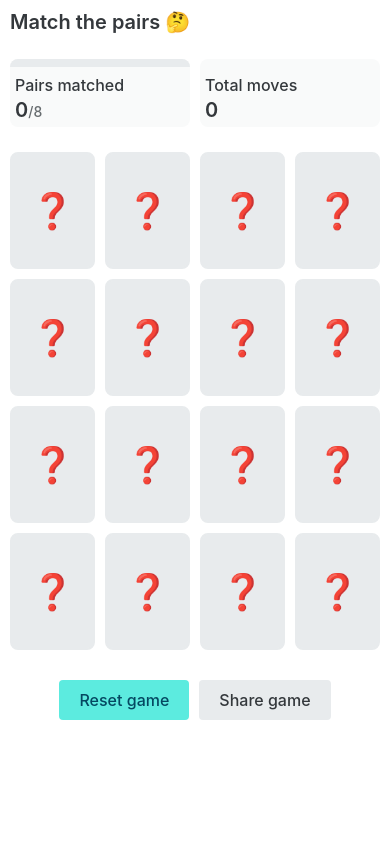
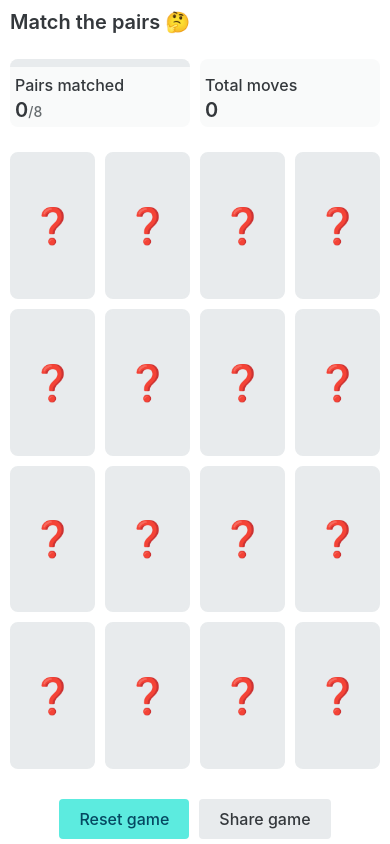
Before and after one commit to ReactNativeSchool/match-the-pairs-react-native, a React Native app: screen / in a window 390 px wide. Built offline with nearby package versions, Linux system fonts and the light colour scheme.

Commit message:
Use full screen

```diff
--- a/src/components/cards/GameCard.tsx
+++ b/src/components/cards/GameCard.tsx
@@ -60,7 +60,6 @@ const styles = StyleSheet.create({
     alignItems: "center",
     margin: Spacing.sm,
     borderRadius: Theme.radius,
-    paddingVertical: 35,
     borderWidth: 2,
     borderColor: Colors.greyMedium,
   },
--- a/src/screens/MatchThePairs.tsx
+++ b/src/screens/MatchThePairs.tsx
@@ -49,7 +49,7 @@ const MatchThePairs = () => {
       </View>
 
       {ROWS.map((indices, rowIndex) => (
-        <View style={styles.row} key={rowIndex}>
+        <View style={[styles.row, styles.gameRow]} key={rowIndex}>
           {indices.map((emojiIndex) => {
             const inMatchedCard = matchedCards.includes(emojiIndex);
             const cardIsVisible =
@@ -95,6 +95,9 @@ const styles = StyleSheet.create({
     flexDirection: "row",
     marginHorizontal: Spacing.sm,
   },
+  gameRow: {
+    flex: 1,
+  },
   header: {
     marginHorizontal: Spacing.md,
   },
```
